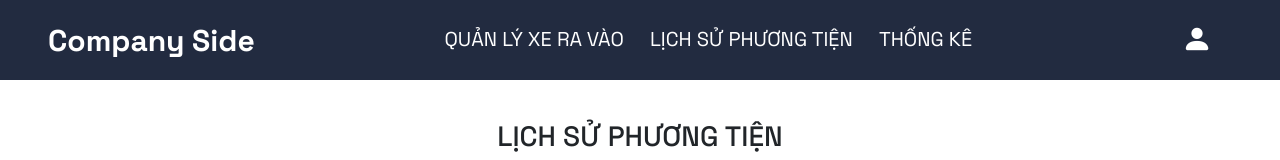
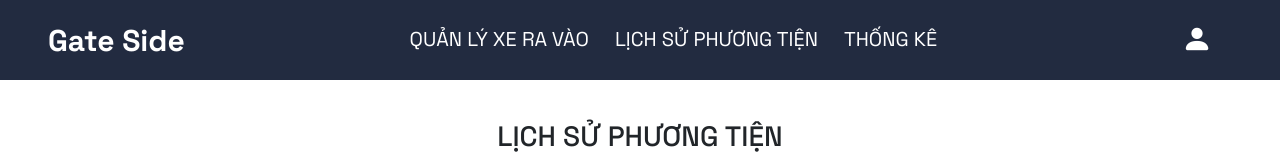
Before and after one commit to phphuc0608/front_end_DATN, a Vue app: page /lich_su_phuong_tien in a window 1280 px wide. Shown: the top 160 px of the page. Built offline with nearby package versions, Linux system fonts and the light colour scheme; no server answers.

Commit message:
add authen

```diff
--- a/src/components/NavbarCuakhau.vue
+++ b/src/components/NavbarCuakhau.vue
@@ -4,12 +4,12 @@
     <label for="check" class="checkbtn_sign_out">
       <i class="bi bi-list"></i>
     </label>
-    <label class="logo m-0">Company Side</label>
+    <label class="logo m-0">Gate Side</label>
     <ul class="navbar_container">
+      <li v-if="maVaiTro === 2" class="navbar_item"><router-link to="/quan_ly_nguoi_dung_cua_khau">Quản lý người dùng</router-link></li>
       <li class="navbar_item"><router-link to="/quan_ly_xe_ra_vao">Quản lý xe ra vào</router-link></li>
       <li class="navbar_item"><router-link to="/lich_su_phuong_tien">Lịch sử phương tiện</router-link></li>
       <li class="navbar_item"><router-link to="/thong_ke_cua_khau">Thống kê</router-link></li>
-      <!-- <li class="navbar_item"><router-link to="/thong_ke_cong_ty">Thống kê</router-link></li> -->
     </ul>
     <div id="right_side" class="d-flex align-items-center dropdown">
       <a class="nav-link show" aria-expanded="true" @click="useIconClicked">
@@ -61,6 +61,7 @@ export default{
     const isDropdownVisible = ref(false);
     const userName = ref(localStorage.getItem('savedEmail'));
     const tenVaiTro = ref(localStorage.getItem('savedTenVaiTro'));
+    const maVaiTro = ref(parseInt(localStorage.getItem('savedMaVaiTro')));
 
     const signOutClick = () => {
       localStorage.removeItem('savedEmail');
@@ -80,7 +81,8 @@ export default{
       isDropdownVisible,
       useIconClicked,
       userName,
-      tenVaiTro
+      tenVaiTro,
+      maVaiTro
     }
   },
 }
```
